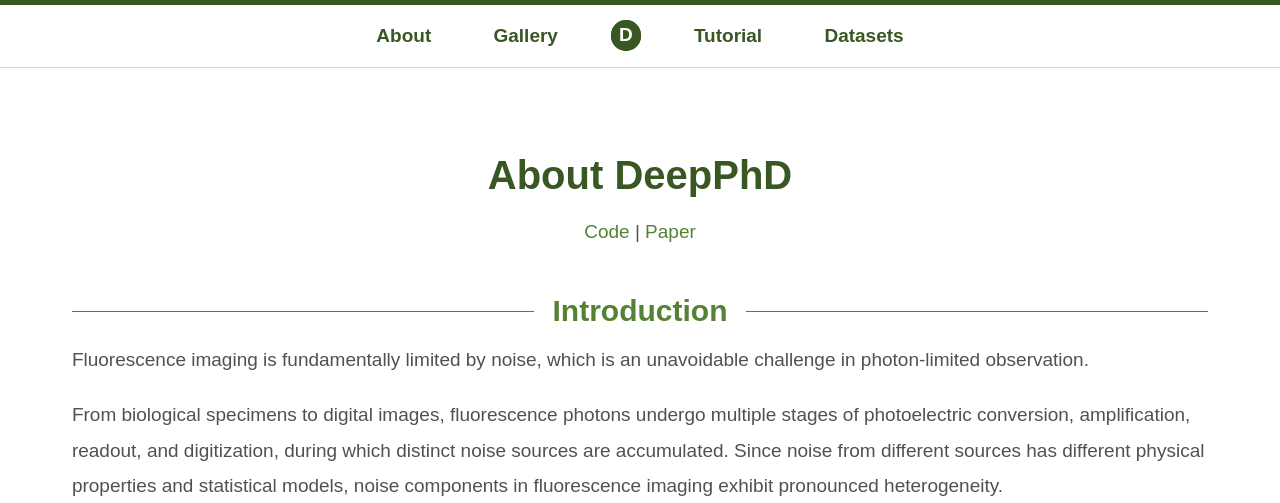
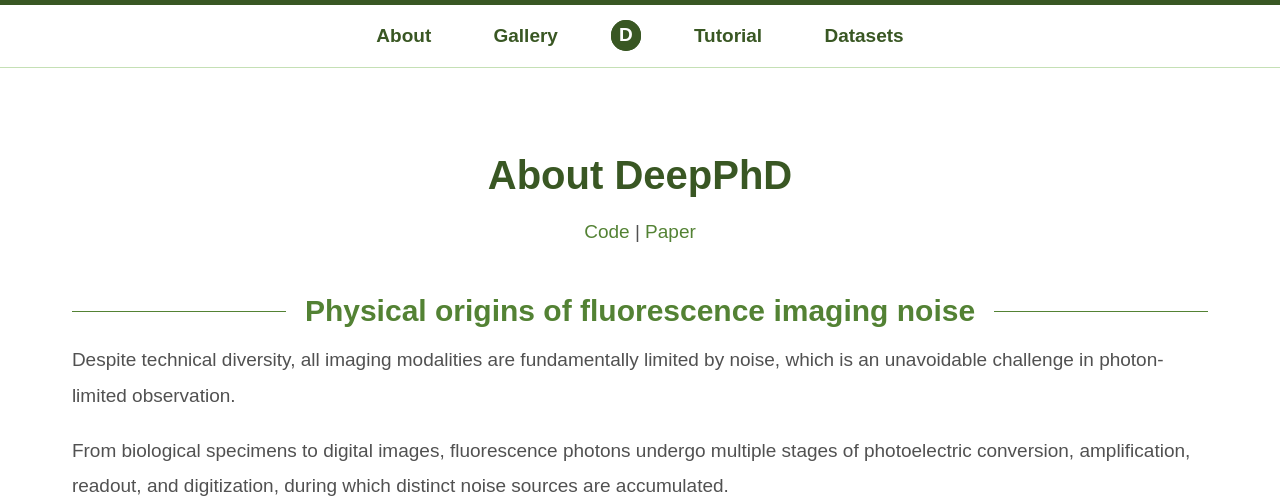
Before and after one commit to zzzzzxr-png/DeepPhD-page, a Jekyll site: the page built from About.md, in a window 1280 px wide and 1400 px high, cut to the strip 0-503 px from the top of the window. Built offline with Jekyll 4.4.1, drawn with Linux system fonts in a browser that asks for light colours; some of the changed text lies outside the part shown.

Commit message:
Rewrite About to the Introduction-aligned two-section narrative.
Use webpage section titles for Fig.1a/b and Fig.1c, with verbatim contribution bullets and no Methods slogans.

```diff
--- a/About.md
+++ b/About.md
@@ -4,37 +4,42 @@
 ---
 
 <nav class="section-nav" data-section-nav aria-label="Page sections">
-  <a href="#introduction">Introduction</a>
-  <a href="#principle">Physics-informed principle</a>
+  <a href="#physical-origins">Physical origins of noise</a>
+  <a href="#principle">Physics-informed denoising</a>
   <a href="{{ site.baseurl }}/#results">Results</a>
 </nav>
 
 <p class="page-toplinks"><a href="https://github.com/cabooster/DeepPhD">Code</a> | <a href="PAPER_URL_PLACEHOLDER">Paper</a></p>
 <!-- PAPER_URL_PLACEHOLDER: replace with the final paper URL after publication. -->
 
-## Introduction
-{: #introduction}
+## Physical origins of fluorescence imaging noise
+{: #physical-origins}
 
-<!-- SOURCE: manuscript Introduction. About is not Methods; MPGN/FPN/RN are shown in the figure. -->
-Fluorescence imaging is fundamentally limited by noise, which is an unavoidable challenge in photon-limited observation.
+<!-- WEB HEADING: not a manuscript subheading; frames Fig.1a/b (photoelectric conversion → heterogeneous noise). -->
+<!-- SOURCE: manuscript Introduction. -->
+Despite technical diversity, all imaging modalities are fundamentally limited by noise, which is an unavoidable challenge in photon-limited observation.
 
-From biological specimens to digital images, fluorescence photons undergo multiple stages of photoelectric conversion, amplification, readout, and digitization, during which distinct noise sources are accumulated. Since noise from different sources has different physical properties and statistical models, noise components in fluorescence imaging exhibit pronounced heterogeneity.
+From biological specimens to digital images, fluorescence photons undergo multiple stages of photoelectric conversion, amplification, readout, and digitization, during which distinct noise sources are accumulated.
+
+Since noise from different sources has different physical properties and statistical models, noise components in fluorescence imaging exhibit pronounced heterogeneity.
 
 <img src="../images/DeepPhD_figs_v4-page-about.png"
      class="section-figure"
      alt="Physical imaging process and heterogeneous noise components in fluorescence microscopy">
 
-However, these data-driven methods do not incorporate explicit noise modeling, which leads to two intrinsic deficiencies:
+However, these data-driven methods do not incorporate explicit noise modeling, which leads to two intrinsic deficiencies.
 
-- They can only handle noise components that conform to the conservative assumptions of zero mean and pixel independence.
-- More importantly, they are suspected of producing artifacts that compromise the scientific veracity of the results.
+First, they can only handle noise components that conform to the conservative assumptions of zero mean and pixel independence.
+
+More importantly, they are suspected of producing artifacts that compromise the scientific veracity of the results.
 
 Thus, embedding physical mechanisms into deep neural networks to enable explicit modeling of complex noise components is expected to address these deficiencies and drive substantial advances in the performance, reliability, and generalizability of fluorescence image denoising.
 
-## Physics-informed principle of DeepPhD
+## Physics-informed self-supervised denoising
 {: #principle}
 
-<!-- SOURCE: manuscript Introduction. Contributions = physical dissection / flow modeling / flow + denoising; joint optimization is the training scheme after the figure. -->
+<!-- WEB HEADING: from Abstract core phrasing (physics-informed self-supervised denoising), not a manuscript subheading. -->
+<!-- SOURCE: manuscript Introduction. Innovation bullets are verbatim contribution sentences. -->
 Here we present DeepPhD, a self-supervised framework that incorporates explicit physical modeling for high-performance, interpretable fluorescence image denoising.
 
 - DeepPhD is grounded in a comprehensive physical dissection of image degradation, directly linking noise-formation mechanisms to computational noise removal.
```
